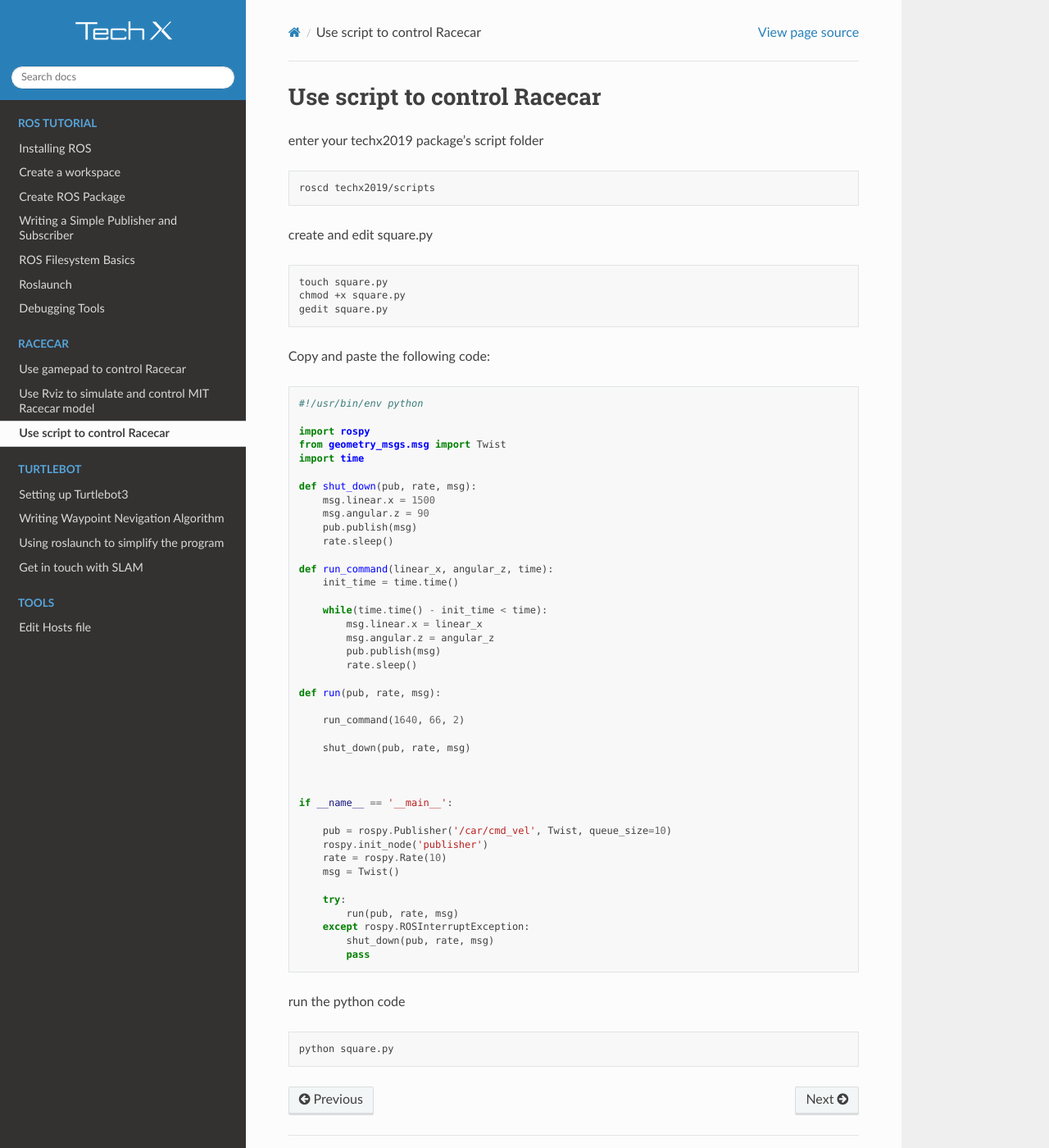
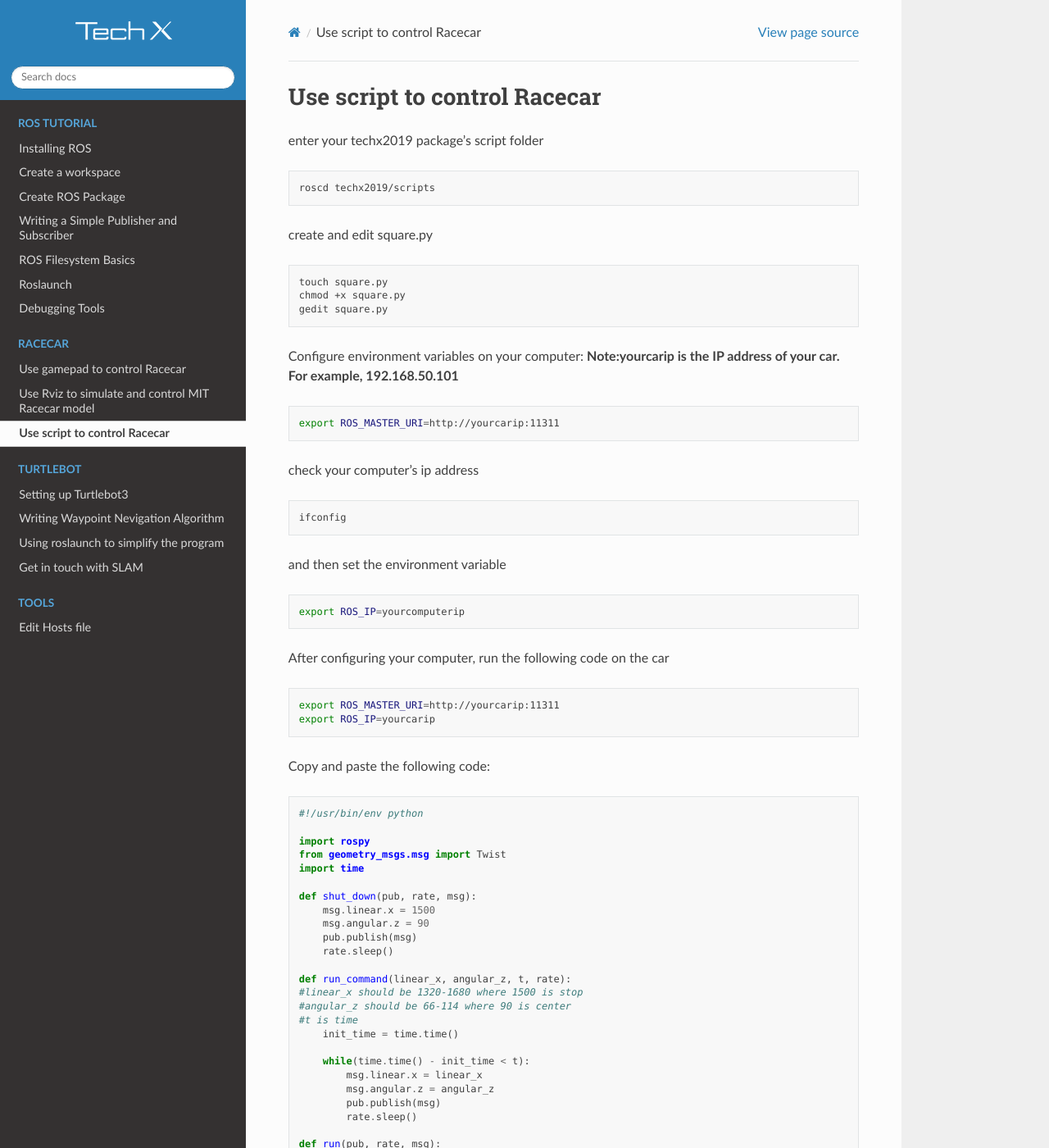
Before and after one commit to hanzheteng/tx19-robotics, a Sphinx documentation site: the page built from docs/car/remotesquare.rst, in a window 1280 px wide and 1400 px high. Shown: the whole window at 82% size. Built offline with Sphinx 7.4.7 and the Read the Docs theme 2.0.0, drawn with Linux system fonts in a browser that asks for light colours.

Commit message:
fix bugs

```diff
--- a/docs/car/remotesquare.rst
+++ b/docs/car/remotesquare.rst
@@ -15,6 +15,32 @@ create and edit square.py
     chmod +x square.py
     gedit square.py
 
+Configure environment variables on your computer:
+**Note:yourcarip is the IP address of your car. For example, 192.168.50.101**
+
+.. code:: bash
+
+    export ROS_MASTER_URI=http://yourcarip:11311
+
+check your computer's ip address
+
+.. code:: bash
+
+    ifconfig
+
+and then set the environment variable
+
+.. code:: bash
+
+    export ROS_IP=yourcomputerip
+
+After configuring your computer, run the following code on the car
+
+.. code:: bash
+
+    export ROS_MASTER_URI=http://yourcarip:11311
+    export ROS_IP=yourcarip
+
 Copy and paste the following code:
 
 .. code:: python
@@ -31,10 +57,13 @@ Copy and paste the following code:
         pub.publish(msg)
         rate.sleep()
 
-    def run_command(linear_x, angular_z, time):
+    def run_command(linear_x, angular_z, t, rate):
+    #linear_x should be 1320-1680 where 1500 is stop
+    #angular_z should be 66-114 where 90 is center
+    #t is time
         init_time = time.time()
 
-        while(time.time() - init_time < time):
+        while(time.time() - init_time < t):
             msg.linear.x = linear_x
             msg.angular.z = angular_z
             pub.publish(msg)
@@ -42,7 +71,7 @@ Copy and paste the following code:
 
     def run(pub, rate, msg):
 
-        run_command(1640, 66, 2)
+        run_command(1640, 66, 2, rate)
 
         shut_down(pub, rate, msg)
 
```
